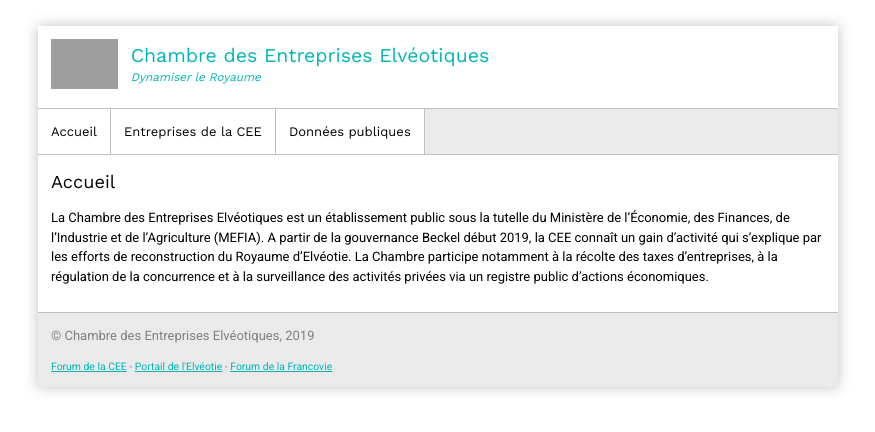
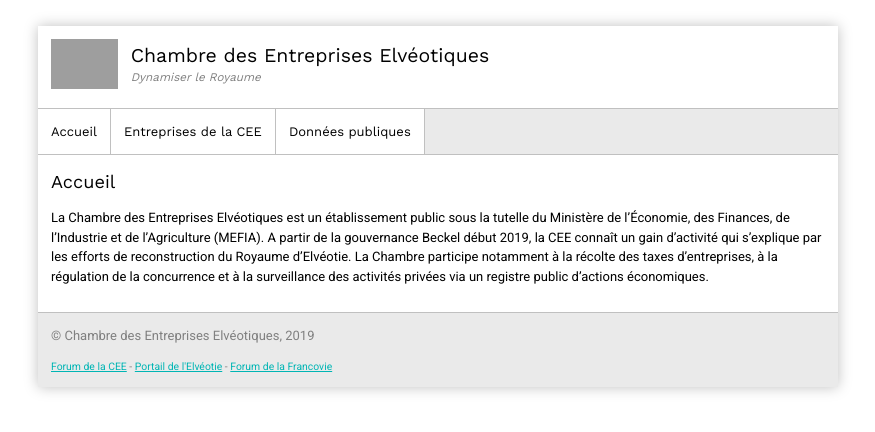
Before and after one commit to Elveotie/cee, a Jekyll site: the page built from index.md, in a window 1280 px wide. Shown: the top 432 px of the page, without its empty margins (202-1077 px from the left). Built offline with Jekyll 4.4.1, drawn with Linux system fonts in a browser that asks for light colours; our own code applies the rules of GitHub Pages for plain Markdown files.

Commit message:
Modif de style
- Background
- Correction de la couleur du lien du header
- Creation d'un dossier assets

```diff
--- a/_layouts/default.html
+++ b/_layouts/default.html
@@ -9,7 +9,7 @@
     <title>CEE - {{ page.title }}</title>
     <link rel="stylesheet" href="https://fonts.googleapis.com/css?family=Work+Sans" />
     <link rel="stylesheet" href="https://fonts.googleapis.com/css?family=Roboto:400,400i,700" />
-    <link rel="stylesheet" href="{{ 'style.css' | relative_url }}" />
+    <link rel="stylesheet" href="{{ 'assets/style.css' | relative_url }}" />
   </head>
 
   <body>
--- a/style.scss
+++ b/assets/style.scss
@@ -7,11 +7,6 @@
   color: inherit;
   text-decoration: none;
   outline: none;
-
-  &:hover, &:focus, &:active {
-    background: none;
-    color: inherit;
-  }
 }
 
 /* BASE */
@@ -81,9 +76,7 @@ h6 { font-size: 1rem; }
   margin-right: 1em;
 }
 
-.HeaderBrandLink { text-decoration: none;
-  .HeaderBrandText span { color: inherit; }
-}
+.HeaderBrandLink { @extend %reset-link; }
 
 .HeaderBrandText {
   font-size: 1.5rem;
```
Also changed, not shown: assets/quilt.png (added).
